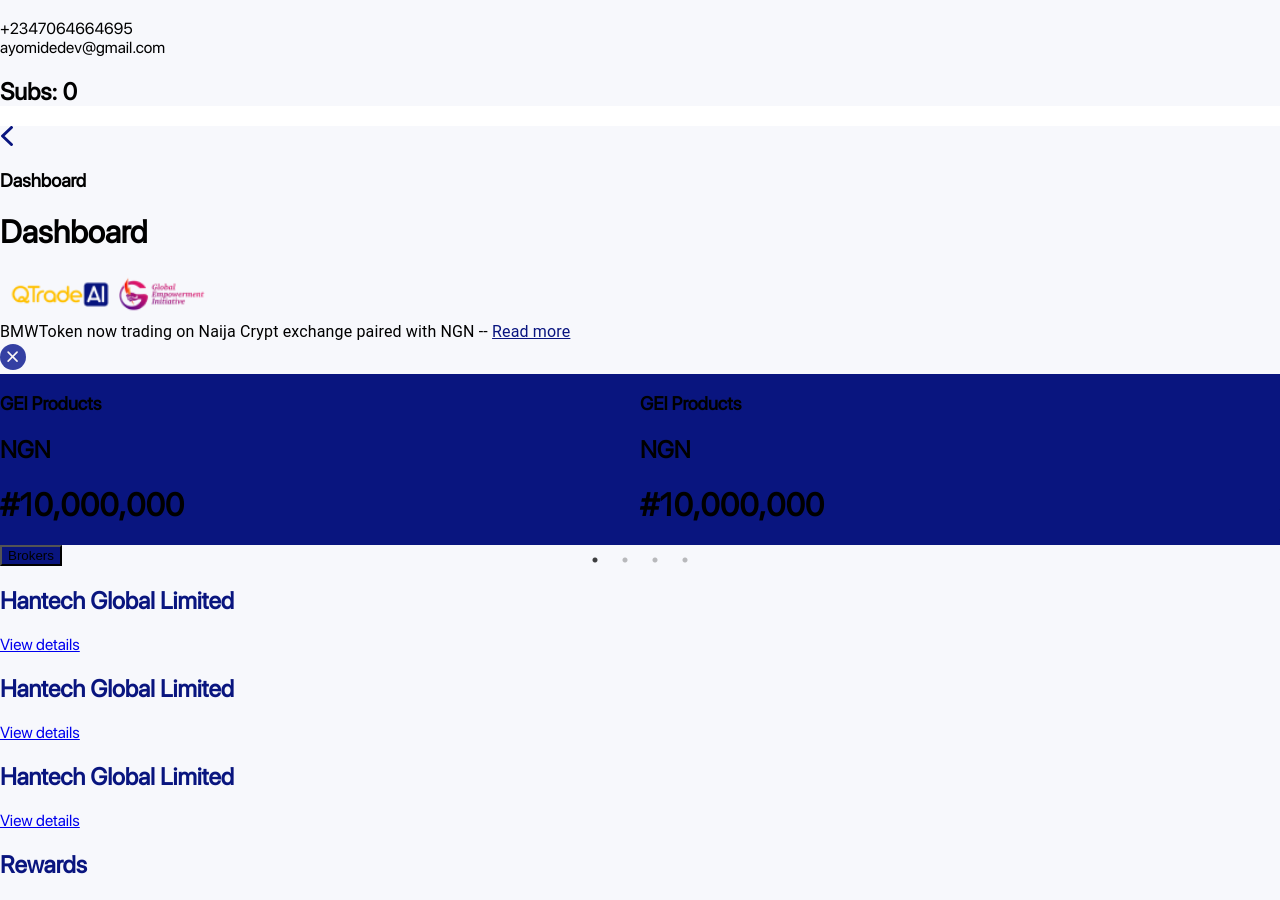
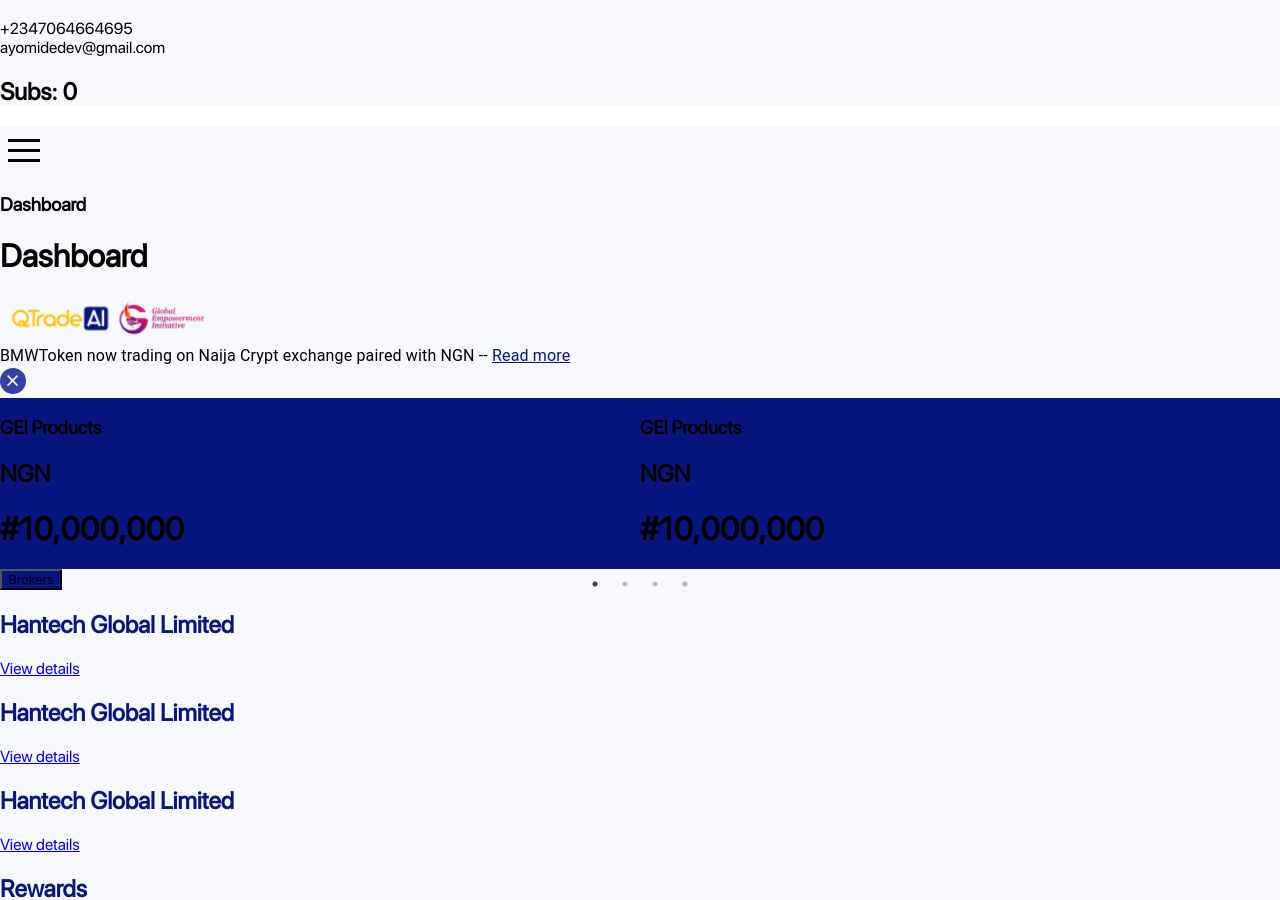
Before and after one commit to joshuaolusayo/qtradeai, a Next.js app: page / in a window 1280 px wide. Shown: the part 3028-3928 px from the top of the page. Built offline with nearby package versions, Linux system fonts and the light colour scheme.

Commit message:
Fixed the back button functionality on Change Password, Update KYC and Edit Profile page

```diff
--- a/components/Layout.js
+++ b/components/Layout.js
@@ -6,7 +6,7 @@
 import Header from "./Header";
 import Navigation from "./Navigation";
 
-export default function Layout({ children, title = "Dashboard", back = "false" }) {
+export default function Layout({ children, title = "Dashboard", back=false }) {
 	const [isOpen, setOpen] = useState(false);
 
 	return (
@@ -44,9 +44,9 @@
 									<path
 										d="M14 25L2 13.5L14 2"
 										stroke="#09157F"
-										stroke-width="4"
-										stroke-linecap="round"
-										stroke-linejoin="round"
+										strokeWidth="4"
+										strokeLinecap="round"
+										strokeLinejoin="round"
 									/>
 								</svg>
 							</a>
--- a/pages/change-password.js
+++ b/pages/change-password.js
@@ -5,7 +5,7 @@
 export default function ChangePassword() {
 	return (
 		<div>
-			<Layout title="Change Password" back="true">
+			<Layout title="Change Password" back={true}>
 				<Head>
 					<title>Change Password</title>
 				</Head>
```
